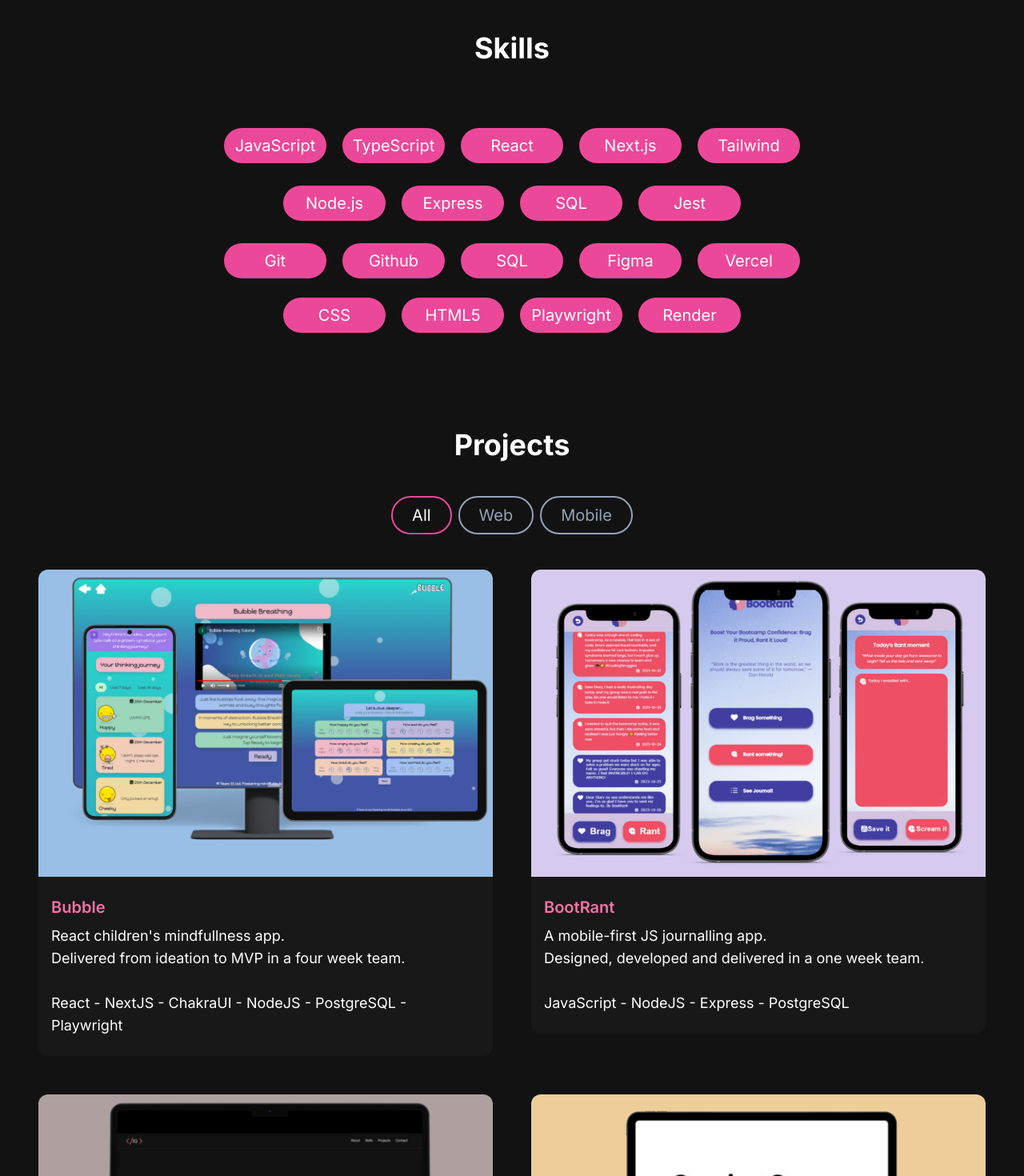
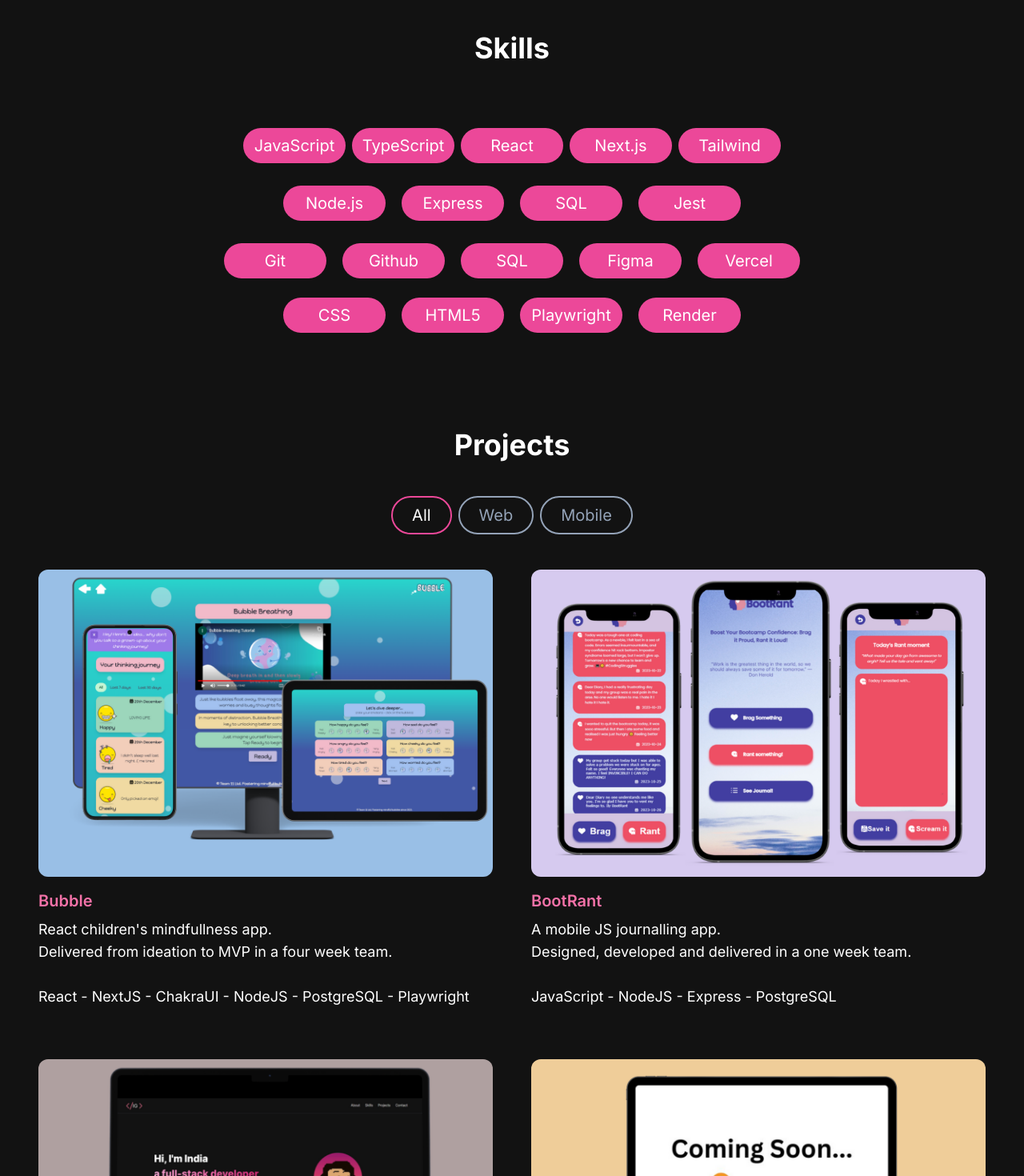
Before and after one commit to indiagrant/React-Portfolio-Site, a Next.js app: page / in a window 1280 px wide. Shown: the part 1640-3110 px from the top of the page at 80% size. Built offline with nearby package versions, Linux system fonts and the light colour scheme.

Commit message:
styling changes

```diff
--- a/src/app/components/ProjectCard.jsx
+++ b/src/app/components/ProjectCard.jsx
@@ -6,7 +6,7 @@ const ProjectCard = ({ imgUrl, title, description, gitUrl, previewUrl }) => {
   return (
     <div>
       <div
-        className="h-52 md:h-96 rounded-t-xl  relative group"
+        className="h-52 md:h-96 rounded-xl  relative group"
         style={{ background: `url(${imgUrl})`, backgroundSize: "cover" }}
       >
         <div className="overlay items-center justify-center absolute top-0 left-0 w-full h-full bg-[#181818] bg-opacity-0 hidden group-hover:flex group-hover:bg-opacity-80 transition-all duration-500">
@@ -24,7 +24,7 @@ const ProjectCard = ({ imgUrl, title, description, gitUrl, previewUrl }) => {
           </Link>
         </div>
       </div>
-      <div className="text-white rounded-b-xl bg-[#181818] py-6 px-4">
+      <div className="text-white rounded-b-xl py-4">
         <h3 className="md:text-md lg:text-xl sm:text-md font-semibold mb-2 text-[#f472a8]">
           {title}
         </h3>
--- a/src/app/components/ProjectSection.jsx
+++ b/src/app/components/ProjectSection.jsx
@@ -26,8 +26,8 @@ const projectsData = [
     title: "BootRant",
     description: (
       <div className="flex flex-col h-full">
-        A mobile-first JS journalling app. <br></br>Designed, developed and
-        delivered in a one week team.
+        A mobile JS journalling app. <br></br>Designed, developed and delivered
+        in a one week team.
         <br />
         <br />
         JavaScript - NodeJS - Express - PostgreSQL
--- a/src/app/components/SkillsSection.jsx
+++ b/src/app/components/SkillsSection.jsx
@@ -6,7 +6,7 @@ const SkillsSection = () => {
       <h1 className="text-4xl font-bold text-center text-white mb-10">
         Skills
       </h1>
-      <ul className="flex flex-wrap gap-5 justify-center items-center text-[white] md:text-lg lg:text-xl lg:pb-1 lg:pt-10 sm:text-md ">
+      <ul className="flex flex-wrap gap-5 sm:gap-2 justify-center items-center text-[white] sm:text-sm md:text-lg lg:text-xl lg:pb-1 lg:pt-10">
         <li className="bg-pink-500 p-2 rounded-full text-center w-32">
           JavaScript
         </li>
```
Also changed, not shown: 1 other file (tests, documents, lock files or other folders).
